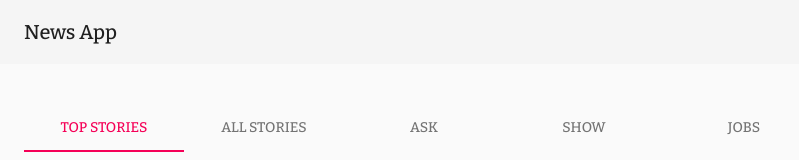
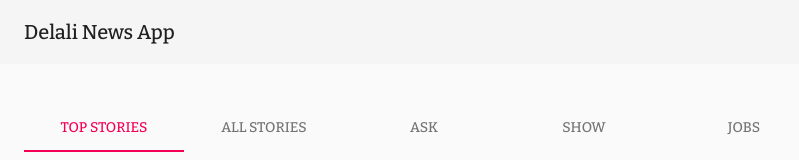
Before and after one commit to assetcorp/hacker-news-app, a Next.js app: page / in a window 1280 px wide. Shown: the top 160 px of the page, without its empty margins (0-799 px from the left). Built offline with nearby package versions, Linux system fonts and the light colour scheme; no server answers.

Commit message:
modify header title

```diff
--- a/src/components/Header.js
+++ b/src/components/Header.js
@@ -67,7 +67,7 @@ const Header = props => {
             <Container maxWidth="lg">
               <Toolbar style={{ paddingLeft: 0, paddingRight: 0, }}>
                 <Typography className={classes.mainTile} variant="h6" component="div" sx={{ flexGrow: 1 }}>
-                  News App
+                  Delali News App
                 </Typography>
               </Toolbar>
             </Container>
```
